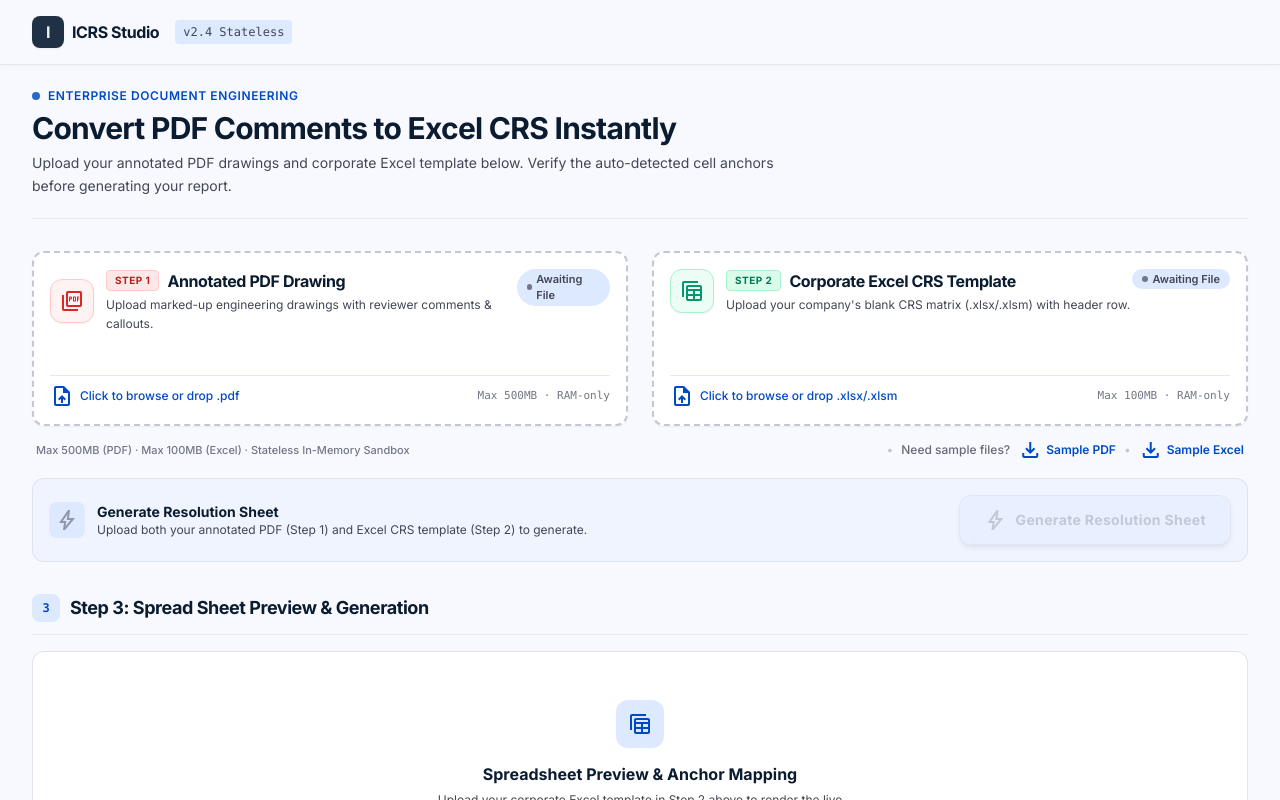
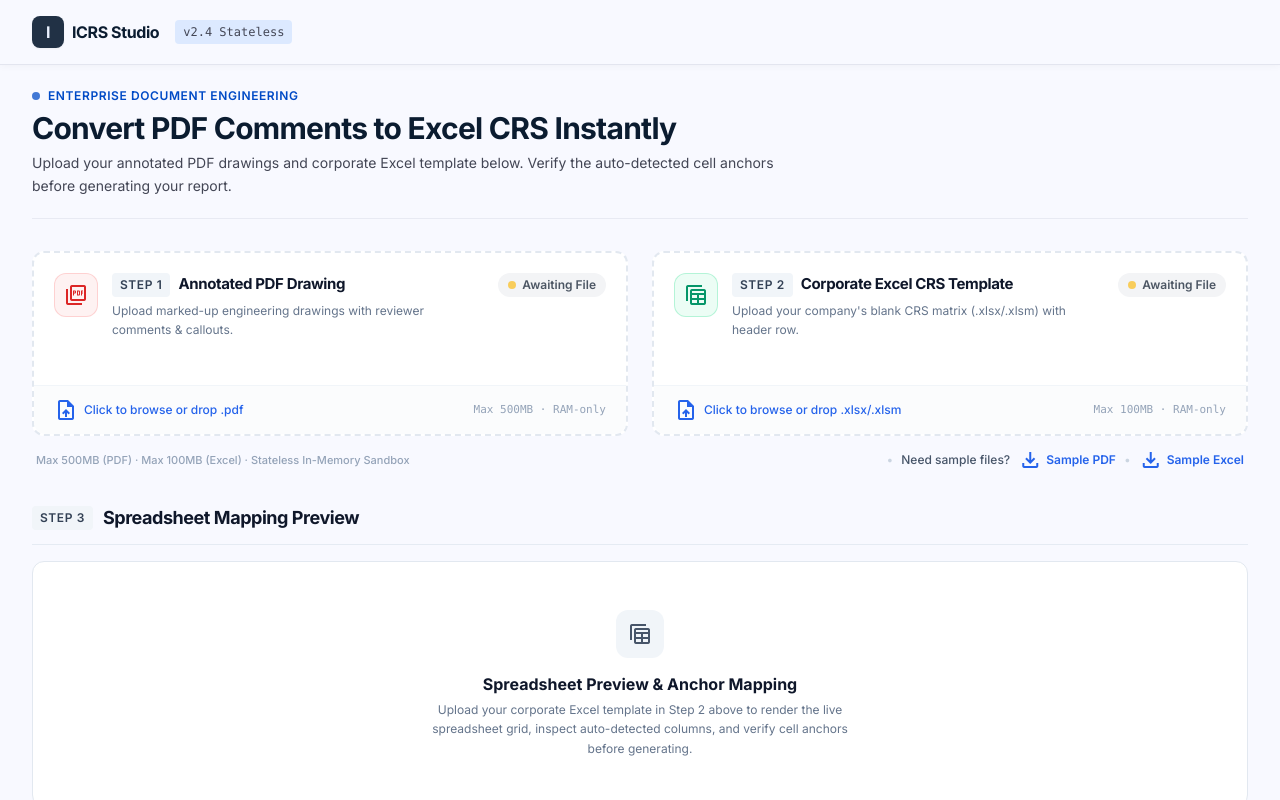
Before and after one commit to SAMMAZCRYPTO/ICRStest, a Next.js app in the folder frontend/: page / in a window 1280 px wide. Shown: the top 800 px of the page. Built offline with nearby package versions, Linux system fonts and the light colour scheme.

Commit message:
feat(ui): complete UI consistency refactor and chronological flow (Steps 1-4)

```diff
--- a/frontend/src/app/layout.tsx
+++ b/frontend/src/app/layout.tsx
@@ -4,6 +4,9 @@ import "./globals.css";
 export const metadata: Metadata = {
   title: "ICRS Studio - PDF to Excel Comment Resolution Sheet Generator",
   description: "Enterprise B2B micro-SaaS for automated PDF markup extraction and corporate Excel CRS injection with zero data retention.",
+  icons: {
+    icon: "/icon.svg",
+  },
 };
 
 export default function RootLayout({
--- a/frontend/src/app/page.tsx
+++ b/frontend/src/app/page.tsx
@@ -235,112 +235,48 @@ export default function Home() {
             </div>
 
             {/* Helper links & Download Sample Files */}
-            <div className="flex flex-col sm:flex-row items-center justify-between gap-2 px-1 text-xs text-on-surface-variant">
-              <span className="text-[11px] text-outline font-medium">
+            <div className="flex flex-col sm:flex-row items-center justify-between gap-2 px-1 text-xs text-slate-500">
+              <span className="text-[11px] text-slate-400 font-medium">
                 Max 500MB (PDF) · Max 100MB (Excel) · Stateless In-Memory Sandbox
               </span>
               <div className="flex items-center gap-2">
-                <span className="text-outline-variant hidden sm:inline">•</span>
-                <span className="font-medium text-on-surface-variant/80">Need sample files?</span>
+                <span className="text-slate-300 hidden sm:inline">•</span>
+                <span className="font-medium text-slate-600">Need sample files?</span>
                 <a
                   href="/sample_annotated_drawing.pdf"
                   download="sample_annotated_drawing.pdf"
-                  className="text-primary hover:text-primary-hover font-semibold inline-flex items-center gap-1 transition-colors"
+                  className="text-blue-600 hover:text-blue-700 font-semibold inline-flex items-center gap-1 transition-colors"
                 >
                   <span className="material-symbols-outlined text-[15px]">download</span>
                   Sample PDF
                 </a>
-                <span className="text-outline-variant">•</span>
+                <span className="text-slate-300">•</span>
                 <a
                   href="/sample_corporate_template.xlsx"
                   download="sample_corporate_template.xlsx"
-                  className="text-primary hover:text-primary-hover font-semibold inline-flex items-center gap-1 transition-colors"
+                  className="text-blue-600 hover:text-blue-700 font-semibold inline-flex items-center gap-1 transition-colors"
                 >
                   <span className="material-symbols-outlined text-[15px]">download</span>
                   Sample Excel
                 </a>
               </div>
             </div>
-
-            {/* Primary High-Contrast Action CTA: Generate Resolution Sheet */}
-            <div className="flex flex-col sm:flex-row items-center justify-between gap-4 p-4 rounded-xl bg-surface-container-low border border-outline-variant/40 shadow-xs mt-1">
-              <div className="flex items-center gap-3">
-                <div className={`w-9 h-9 rounded-lg flex items-center justify-center shrink-0 ${
-                  pdfFile && excelFile
-                    ? "bg-primary-fixed text-primary font-bold"
-                    : "bg-surface-container-high text-on-surface-variant/50"
-                }`}>
-                  <span className="material-symbols-outlined text-[22px]">bolt</span>
-                </div>
-                <div className="flex flex-col text-left">
-                  <span className="font-bold text-sm text-on-surface">Generate Resolution Sheet</span>
-                  <span className="text-xs text-on-surface-variant">
-                    {!pdfFile && !excelFile
-                      ? "Upload both your annotated PDF (Step 1) and Excel CRS template (Step 2) to generate."
-                      : !pdfFile
-                      ? "Please upload your annotated PDF (Step 1) to continue."
-                      : !excelFile
-                      ? "Please upload your Excel CRS template (Step 2) to continue."
-                      : "Both files uploaded and ready. Generate your final resolution sheet or inspect anchors in Step 3."}
-                  </span>
-                </div>
-              </div>
-
-              <button
-                type="button"
-                disabled={!pdfFile || !excelFile || isProcessing}
-                onClick={() => {
-                  if (activeMappingConfig) {
-                    handleProcess(activeMappingConfig);
-                  } else {
-                    handleProcess({
-                      sheet_name: activeSheetName || undefined,
-                      header_row: 10,
-                      data_start_row: 11,
-                      columns: {
-                        item_no: "A",
-                        page_num: "B",
-                        author: "C",
-                        date: "D",
-                        comment_text: "E",
-                      },
-                    });
-                  }
-                }}
-                className={`w-full sm:w-auto px-6 py-3 rounded-xl font-bold text-sm tracking-wide shadow-md transition-all flex items-center justify-center gap-2 ${
-                  pdfFile && excelFile && !isProcessing
-                    ? "bg-primary hover:bg-primary-hover text-on-primary cursor-pointer hover:shadow-lg active:scale-[0.98]"
-                    : "bg-surface-container text-on-surface-variant/40 cursor-not-allowed opacity-60 border border-outline-variant/40"
-                }`}
-              >
-                {isProcessing ? (
-                  <>
-                    <span className="material-symbols-outlined animate-spin text-[18px]">progress_activity</span>
-                    Generating CRS...
-                  </>
-                ) : (
-                  <>
-                    <span className="material-symbols-outlined text-[18px]">bolt</span>
-                    Generate Resolution Sheet
-                  </>
-                )}
-              </button>
-            </div>
           </div>
 
-          {/* D. STEP 3: SPREAD SHEET PREVIEW & GENERATION */}
+          {/* D. STEP 3: SPREADSHEET MAPPING PREVIEW */}
           <div className="flex flex-col gap-4">
-            <div className="flex items-center justify-between border-b border-outline-variant/30 pb-3">
+            <div className="flex items-center justify-between border-b border-slate-200/80 pb-3">
               <div className="flex items-center gap-2.5">
-                <div className="w-7 h-7 rounded-lg bg-surface-container-high flex items-center justify-center text-primary font-bold text-xs font-mono">
-                  3
-                </div>
-                <h2 className="text-base sm:text-lg font-bold text-on-surface tracking-tight">
-                  Step 3: Spread Sheet Preview & Generation
+                {/* Unified Neutral Enterprise Step Badge */}
+                <span className="bg-slate-100 text-slate-700 font-semibold text-xs tracking-wider px-2 py-1 rounded">
+                  STEP 3
+                </span>
+                <h2 className="text-base sm:text-lg font-bold text-slate-900 tracking-tight">
+                  Spreadsheet Mapping Preview
                 </h2>
               </div>
               {excelFile && (
-                <span className="text-xs text-on-surface-variant font-medium hidden sm:inline">
+                <span className="text-xs text-slate-500 font-medium hidden sm:inline">
                   Interactive Auto-Anchored Cell Mapper
                 </span>
               )}
@@ -364,17 +300,17 @@ export default function Home() {
               />
             ) : (
               /* Dedicated Step 3 Preview Container (Replaces old dashed placeholder) */
-              <div className="bg-surface-container-lowest rounded-xl p-8 sm:p-12 border border-outline-variant/50 shadow-xs text-center flex flex-col items-center justify-center gap-3.5">
-                <div className="w-12 h-12 rounded-xl bg-surface-container-high flex items-center justify-center text-primary">
-                  <span className="material-symbols-outlined text-[28px]">table_view</span>
+              <div className="bg-white rounded-xl p-8 sm:p-12 border border-slate-200 shadow-xs text-center flex flex-col items-center justify-center gap-3.5">
+                <div className="w-12 h-12 rounded-xl bg-slate-100 flex items-center justify-center text-slate-600">
+                  <span className="material-symbols-outlined text-[26px]">table_view</span>
                 </div>
                 <div className="flex flex-col gap-1 max-w-md">
-                  <h3 className="font-bold text-sm sm:text-base text-on-surface">
+                  <h3 className="font-bold text-sm sm:text-base text-slate-900">
                     Spreadsheet Preview & Anchor Mapping
                   </h3>
-                  <p className="text-xs text-on-surface-variant leading-relaxed">
+                  <p className="text-xs text-slate-500 leading-relaxed">
                     Upload your corporate Excel template in Step 2 above to render the live spreadsheet grid,
-                    inspect auto-detected columns, and verify cell anchors before generation.
+                    inspect auto-detected columns, and verify cell anchors before generating.
                   </p>
                 </div>
               </div>
--- a/frontend/src/components/FileDropzone.tsx
+++ b/frontend/src/components/FileDropzone.tsx
@@ -99,138 +99,133 @@ export default function FileDropzone({
       />
 
       {!file ? (
+        /* Awaiting File State */
         <div
           onClick={() => inputRef.current?.click()}
           onDragEnter={handleDragEnter}
           onDragLeave={handleDragLeave}
           onDragOver={handleDragOver}
           onDrop={handleDrop}
-          className={`bg-surface-container-lowest rounded-xl p-space-lg shadow-sm hover:shadow-md transition-all border-2 border-dashed flex flex-col justify-between gap-space-md min-h-[175px] cursor-pointer group ${
+          className={`bg-white rounded-xl p-5 shadow-xs hover:shadow-sm transition-all border-2 border-dashed flex flex-col justify-between gap-4 min-h-[185px] cursor-pointer group ${
             isDragging
-              ? "border-primary bg-primary/5 ring-4 ring-primary/10 scale-[1.01]"
-              : iconType === "pdf"
-              ? "border-outline-variant hover:border-red-400"
-              : "border-outline-variant hover:border-primary"
+              ? "border-blue-500 bg-blue-50/20 ring-4 ring-blue-500/10 scale-[1.005]"
+              : "border-slate-200 hover:border-slate-300"
           }`}
         >
-          <div className="flex items-start justify-between">
-            <div className="flex items-center gap-space-md">
+          {/* Header Row: Icon, Step Badge & Title, Awaiting Status */}
+          <div className="flex items-start justify-between gap-3">
+            <div className="flex items-start gap-3.5">
               <div
                 className={`w-11 h-11 rounded-xl flex items-center justify-center transition-transform group-hover:scale-105 shrink-0 ${
                   iconType === "pdf"
-                    ? "bg-red-50 text-red-600 border border-red-200 shadow-sm"
-                    : "bg-emerald-50 text-emerald-600 border border-emerald-200 shadow-sm"
+                    ? "bg-red-50 text-red-600 border border-red-200/80 shadow-2xs"
+                    : "bg-emerald-50 text-emerald-600 border border-emerald-200/80 shadow-2xs"
                 }`}
               >
-                <span className="material-symbols-outlined text-[26px]">
+                <span className="material-symbols-outlined text-[24px]">
                   {iconType === "pdf" ? "picture_as_pdf" : "table_view"}
                 </span>
               </div>
-              <div className="flex flex-col text-left gap-0.5">
+              <div className="flex flex-col text-left gap-1">
                 <div className="flex items-center gap-2">
-                  <span
-                    className={`inline-flex items-center px-2 py-0.5 rounded text-[10px] font-extrabold tracking-wider uppercase border shadow-2xs ${
-                      stepNumber === "1"
-                        ? "bg-red-100/80 text-red-700 border-red-200"
-                        : "bg-emerald-100/80 text-emerald-700 border-emerald-200"
-                    }`}
-                  >
+                  {/* Strict Unified Neutral Enterprise Step Badge */}
+                  <span className="bg-slate-100 text-slate-700 font-semibold text-xs tracking-wider px-2 py-1 rounded">
                     STEP {stepNumber}
                   </span>
-                  <span className="font-bold text-[16px] text-on-surface tracking-tight">
+                  <span className="font-bold text-[15px] text-slate-900 tracking-tight">
                     {label}
                   </span>
                 </div>
                 {sublabel && (
-                  <span className="text-xs text-on-surface-variant leading-relaxed">
-                    {sublabel}
-                  </span>
-                )}
-              </div>
-            </div>
-            <div className="inline-flex items-center gap-1 px-2.5 py-0.5 rounded-full bg-surface-container-high text-on-surface-variant text-[11px] font-semibold">
-              <span className="w-1.5 h-1.5 rounded-full bg-outline"></span>
-              Awaiting File
-            </div>
-          </div>
-
-          <div className="flex items-center justify-between text-xs text-on-surface-variant pt-2 border-t border-outline-variant/40">
-            {/* Always retain blue color for click to browse / drop action */}
-            <span className="font-medium text-primary flex items-center gap-1.5 group-hover:text-primary-hover transition-colors">
-              <span className="material-symbols-outlined text-[16px]">upload_file</span>
-              Click to browse or drop {iconType === "pdf" ? ".pdf" : ".xlsx/.xlsm"}
-            </span>
-            <span className="font-mono text-[11px] text-outline">Max {iconType === "pdf" ? "500MB" : "100MB"} · RAM-only</span>
-          </div>
-        </div>
-      ) : (
-        /* Card in Uploaded State (Exact Match to design/code.html) */
-        <div className="bg-surface-container-lowest rounded-xl p-space-lg shadow-sm hover:shadow-md transition-shadow flex flex-col justify-between gap-space-md relative overflow-hidden text-left border border-outline-variant/50">
-          <div className={`absolute top-0 left-0 w-1.5 h-full ${iconType === "pdf" ? "bg-red-500" : "bg-emerald-500"}`}></div>
-
-          <div className="flex items-start justify-between">
-            <div className="flex items-center gap-space-md">
-              <div
-                className={`w-11 h-11 rounded-xl flex items-center justify-center shrink-0 ${
-                  iconType === "pdf"
-                    ? "bg-red-50 text-red-600 border border-red-200 shadow-sm"
-                    : "bg-emerald-50 text-emerald-600 border border-emerald-200 shadow-sm"
-                }`}
-              >
-                <span className="material-symbols-outlined text-[26px]">
-                  {iconType === "pdf" ? "picture_as_pdf" : "table_view"}
-                </span>
-              </div>
-              <div className="flex flex-col text-left gap-0.5">
-                <div className="flex items-center gap-2">
-                  <span
-                    className={`inline-flex items-center px-2 py-0.5 rounded text-[10px] font-extrabold tracking-wider uppercase border shadow-2xs ${
-                      stepNumber === "1"
-                        ? "bg-red-100/80 text-red-700 border-red-200"
-                        : "bg-emerald-100/80 text-emerald-700 border-emerald-200"
-                    }`}
-                  >
-                    STEP {stepNumber}
-                  </span>
-                  <span className="font-bold text-[16px] text-on-surface tracking-tight">
-                    {label}
-                  </span>
-                </div>
-                {sublabel && (
-                  <span className="text-xs text-on-surface-variant leading-relaxed">
+                  <span className="text-xs text-slate-500 leading-relaxed">
                     {sublabel}
                   </span>
                 )}
               </div>
             </div>
 
-            <div className="inline-flex items-center gap-1 px-2.5 py-0.5 rounded-full bg-tertiary-fixed/40 text-on-tertiary-fixed text-[11px] font-semibold">
-              <span className="material-symbols-outlined text-tertiary text-[14px]">check_circle</span>
+            {/* Strict Unified Pending State Badge with Pulsing Amber Dot */}
+            <div className="inline-flex items-center gap-1.5 px-2.5 py-1 rounded-full bg-gray-100 text-gray-600 text-xs font-semibold shrink-0">
+              <span className="w-2 h-2 rounded-full bg-amber-400 animate-pulse"></span>
+              <span>Awaiting File</span>
+            </div>
+          </div>
+
+          {/* Subtle Top-Bordered Action Row */}
+          <div className="-mx-5 -mb-5 px-5 py-3 border-t border-slate-100 bg-slate-50/50 rounded-b-xl flex items-center justify-between text-xs">
+            <span className="font-medium text-blue-600 flex items-center gap-1.5 group-hover:text-blue-700 transition-colors">
+              <span className="material-symbols-outlined text-[16px]">upload_file</span>
+              Click to browse or drop {iconType === "pdf" ? ".pdf" : ".xlsx/.xlsm"}
+            </span>
+            <span className="font-mono text-[11px] text-slate-400">
+              Max {iconType === "pdf" ? "500MB" : "100MB"} · RAM-only
+            </span>
+          </div>
+        </div>
+      ) : (
+        /* Uploaded Success State */
+        <div className="bg-white rounded-xl p-5 shadow-xs hover:shadow-sm transition-shadow flex flex-col justify-between gap-4 text-left border border-slate-200 min-h-[185px]">
+          {/* Header Row: Icon, Step Badge & Title, Success Badge */}
+          <div className="flex items-start justify-between gap-3">
+            <div className="flex items-start gap-3.5">
+              <div
+                className={`w-11 h-11 rounded-xl flex items-center justify-center shrink-0 ${
+                  iconType === "pdf"
+                    ? "bg-red-50 text-red-600 border border-red-200/80 shadow-2xs"
+                    : "bg-emerald-50 text-emerald-600 border border-emerald-200/80 shadow-2xs"
+                }`}
+              >
+                <span className="material-symbols-outlined text-[24px]">
+                  {iconType === "pdf" ? "picture_as_pdf" : "table_view"}
+                </span>
+              </div>
+              <div className="flex flex-col text-left gap-1">
+                <div className="flex items-center gap-2">
+                  {/* Strict Unified Neutral Enterprise Step Badge */}
+                  <span className="bg-slate-100 text-slate-700 font-semibold text-xs tracking-wider px-2 py-1 rounded">
+                    STEP {stepNumber}
+                  </span>
+                  <span className="font-bold text-[15px] text-slate-900 tracking-tight">
+                    {label}
+                  </span>
+                </div>
+                {sublabel && (
+                  <span className="text-xs text-slate-500 leading-relaxed">
+                    {sublabel}
+                  </span>
+                )}
+              </div>
+            </div>
+
+            {/* Strict Unified Success State Badge with Green Checkmark */}
+            <div className="inline-flex items-center gap-1.5 px-2.5 py-1 rounded-full bg-emerald-50 text-emerald-700 text-xs font-semibold shrink-0">
+              <span className="material-symbols-outlined text-emerald-600 text-[14px]">check_circle</span>
               <span>Uploaded</span>
             </div>
           </div>
 
-          <div className="flex flex-col gap-1.5 bg-surface rounded-lg p-2.5 border border-outline-variant/40">
-            <div className="flex items-center justify-between">
-              <span className="font-semibold text-[13px] text-on-surface truncate max-w-[280px]">
+          {/* File summary in body */}
+          <div className="flex items-center justify-between text-xs px-1">
+            <span className="font-semibold text-slate-800 truncate max-w-[280px]">
               {file.name}
             </span>
-              <span className="font-mono text-[11px] text-on-surface-variant shrink-0">
+            <span className="font-mono text-[11px] text-slate-400 shrink-0">
               {formatSize(file.size)}
             </span>
           </div>
 
-            <div className="flex items-center justify-between text-on-surface-variant text-xs">
-              <span className="inline-flex items-center gap-1.5 text-on-surface font-medium truncate max-w-[280px]">
+          {/* Subtle Top-Bordered Action Row */}
+          <div className="-mx-5 -mb-5 px-5 py-3 border-t border-slate-100 bg-slate-50/50 rounded-b-xl flex items-center justify-between text-xs">
+            <span className="inline-flex items-center gap-1.5 text-slate-600 font-medium truncate max-w-[280px]">
               {iconType === "pdf" ? (
                 <>
-                    <span className="material-symbols-outlined text-[16px] text-tertiary">layers</span>
-                    {extraInfo || "PDF Drawing Package"}
+                  <span className="material-symbols-outlined text-[15px] text-slate-500">layers</span>
+                  {extraInfo || "Comments & Markups Extracted"}
                 </>
               ) : (
                 <>
-                    <span className="material-symbols-outlined text-[16px] text-tertiary">tab</span>
-                    {extraInfo || "Excel CRS Template"}
+                  <span className="material-symbols-outlined text-[15px] text-slate-500">tab</span>
+                  {extraInfo || "Corporate Template Active"}
                 </>
               )}
             </span>
@@ -238,11 +233,10 @@ export default function FileDropzone({
             <button
               type="button"
               onClick={() => inputRef.current?.click()}
-                className="text-[11px] font-semibold text-primary hover:underline transition-colors flex items-center gap-0.5 shrink-0 cursor-pointer"
+              className="text-[11px] font-semibold text-blue-600 hover:text-blue-700 hover:underline transition-colors flex items-center gap-0.5 shrink-0 cursor-pointer"
             >
               Replace {iconType === "pdf" ? "PDF" : "Excel"}
             </button>
-            </div>
           </div>
         </div>
       )}
```
Also changed, not shown: frontend/src/components/InteractiveSpreadsheetMapper.tsx (+13 -12 lines), frontend/public/icon.svg (renamed from frontend/src/app/icon.svg). Lines whose indentation alone changed are shown as unchanged.
